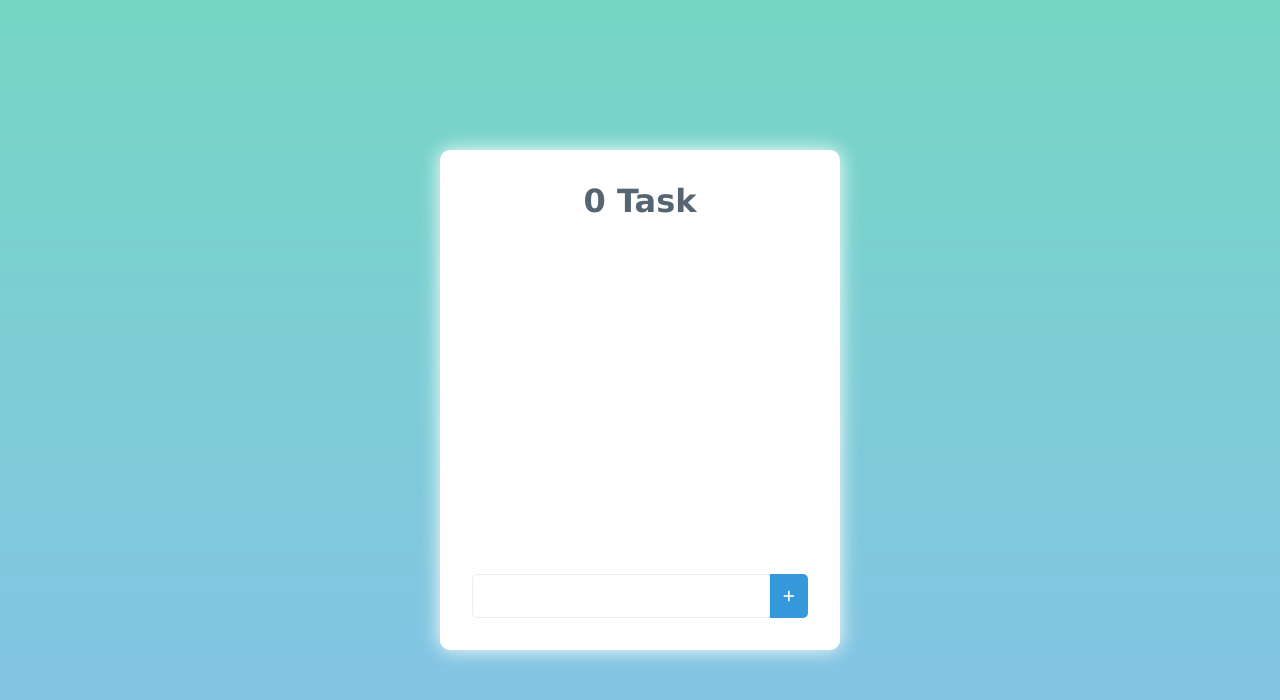
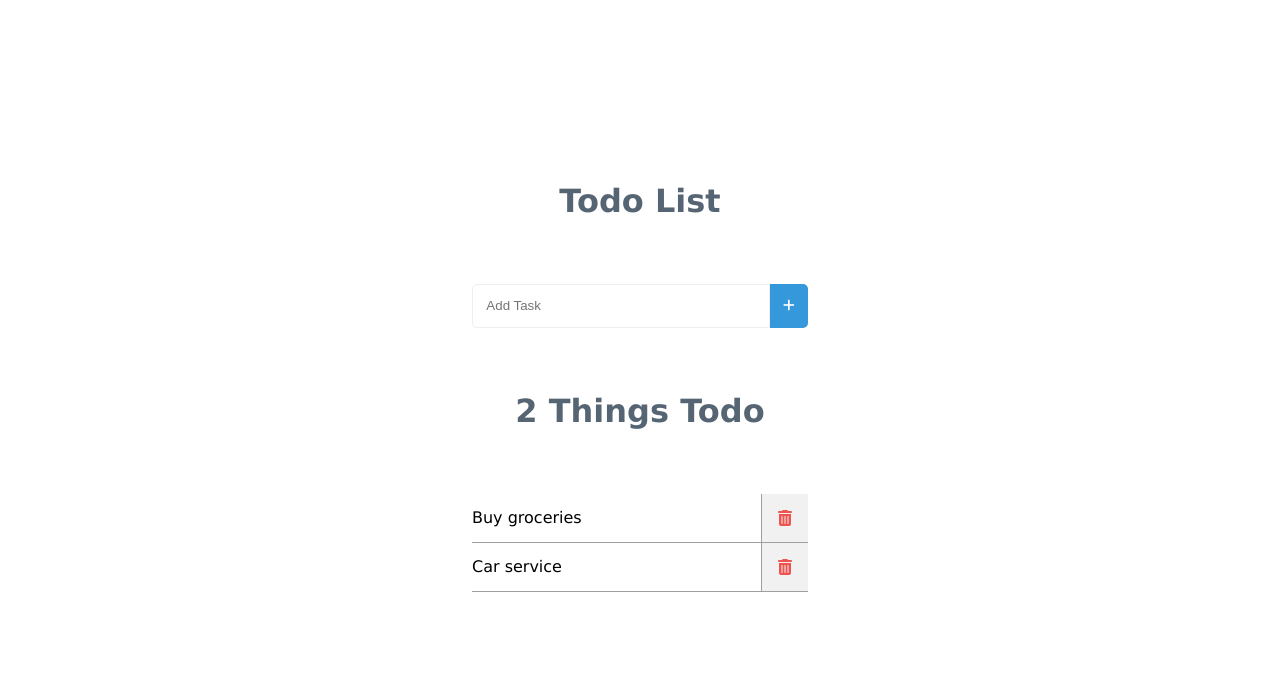
Before and after one commit to AldoStevens/Todo, a plain HTML site: page index.html in a window 1280 px wide. Drawn offline with Linux system fonts and the light colour scheme.

Commit message:
added javascript

```diff
--- a/index.html
+++ b/index.html
@@ -13,10 +13,24 @@
 
     <div class="container">
         <div class="todo-list">
+
             <div class="header">
                 <h1>
-                    <span>0</span>
-                    <span>Task</span>
+                    Todo List
+                </h1>
+            </div>
+
+            <form class="add-task">
+                <input placeholder="Add Task" type="text">
+                <button>
+                    <i class="fas fa-plus"></i>
+                </button>
+            </form>
+
+            <div class="header">
+                <h1>
+                    <span id="total-task">0</span>
+                    <span>Things Todo </span>
                 </h1>
             </div>
 
@@ -26,12 +40,7 @@
                 </ul>
             </div>
 
-            <form class="add-task">
-                <input type="text">
-                <button>
-                    <i class="fas fa-plus"></i>
-                </button>
-            </form>
+
         </div>
     </div>
 
--- a/main.js
+++ b/main.js
@@ -0,0 +1,66 @@
+let inputElement = document.querySelector("input");
+let formElement = document.querySelector("form");
+let listElement = document.querySelector("ul");
+let totalTaskElement = document.querySelector('#total-task');
+
+let taskList = [
+    'Buy groceries', 'Car service'
+];
+
+function deleteItem(e){
+   let task = e.target.parentElement.previousElementSibling.innerHTML;
+    let index = taskList.indexOf(task);
+    if(index !== -1){
+        taskList.splice(index, 1);
+    }
+
+    populateList();
+}
+
+function populateList(){
+
+    listElement.innerHTML = '';
+
+    taskList.forEach(function(item){
+        let newItem = document.createElement('li');
+
+        // Add new span for text
+        let span = document.createElement('span');
+        span.innerHTML = item;
+        newItem.appendChild(span);
+
+        //Add delete button
+        let anchorElement = document.createElement('a');
+        anchorElement.classList.add('delete');
+        anchorElement.innerHTML = '<i class="fas fa-trash-alt"></i>';
+        newItem.appendChild(anchorElement);
+
+        anchorElement.addEventListener('click', (e)=> deleteItem(e));
+
+        //add Li to Ul
+        listElement.appendChild(newItem);
+    });
+
+    totalTaskElement.innerHTML = taskList.length;
+}
+
+populateList();
+
+function whiteSpace(s){
+    let stringWithOutSpace = s.trim();
+    return stringWithOutSpace.length > 0;
+}
+
+function addTask(){
+    if(inputElement.value && whiteSpace(inputElement.value) && !taskList.includes(inputElement.value)){
+        taskList.push(inputElement.value);
+        populateList();
+    }
+
+    inputElement.value = '';
+}
+
+formElement.addEventListener("submit", function(e){
+    e.preventDefault();
+    addTask();
+});
--- a/styles.css
+++ b/styles.css
@@ -11,7 +11,7 @@ body {
 }
 
 .container {
-    background: linear-gradient(#76D7C4, #85C1E9);
+    /* background: linear-gradient(#76D7C4, #85C1E9); */
     display: flex;
     flex-grow: 1;
     flex-direction: column;
@@ -43,8 +43,40 @@ body {
 .list {
     flex-grow: 1;
     padding: 2em;
-    overflow-y: scroll;
+    /* overflow-y: scroll; */
 
+}
+
+.list ul {
+    list-style-type: none;
+    margin: 0;
+    padding: 0;
+}
+
+.list ul li {
+    border-bottom: 1px solid #9e9e9e;
+    display: flex;
+    justify-content: space-between;
+    align-items: center;
+    cursor: pointer;
+}
+
+.delete {
+    cursor: pointer;
+}
+
+.list ul li i {
+    border-left: 1px solid #9e9e9e;
+    cursor: pointer;
+    color: #EF5350;
+    padding: 1em;
+    background: #F1F1F1;
+
+}
+
+.list ul li i:hover {
+    background: #EF5350;
+    color: #F1F1F1;
 }
 
 .add-task {
@@ -84,7 +116,7 @@ body {
     cursor: pointer;
 }
 
-::-webkit-scrollbar {
+/* ::-webkit-scrollbar {
     width: 5px;
 }
 
@@ -96,4 +128,4 @@ body {
 ::-webkit-scrollbar-thumb {
     background: #566573;
     border-radius: 10px;
-}
+} */
```
